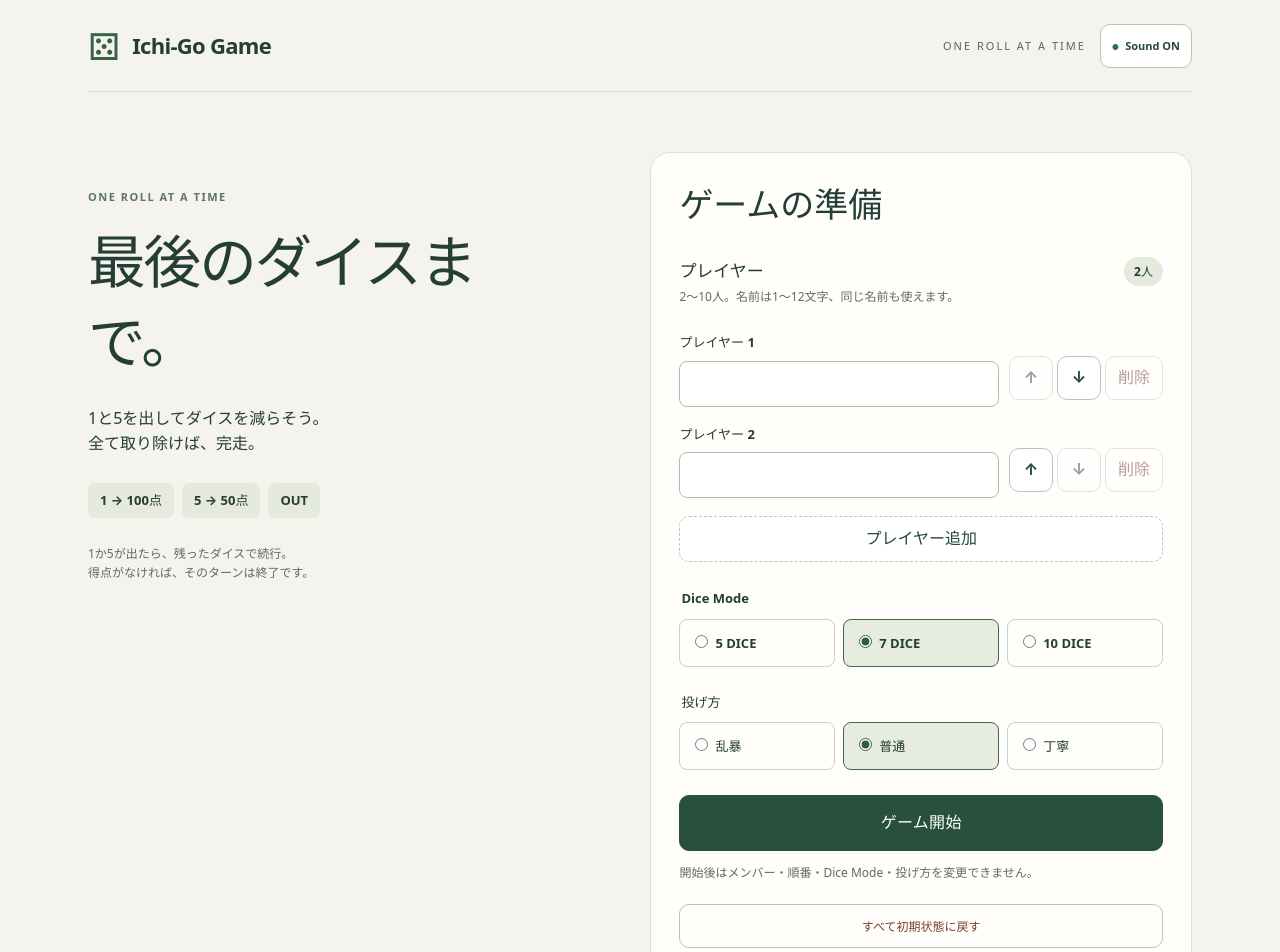
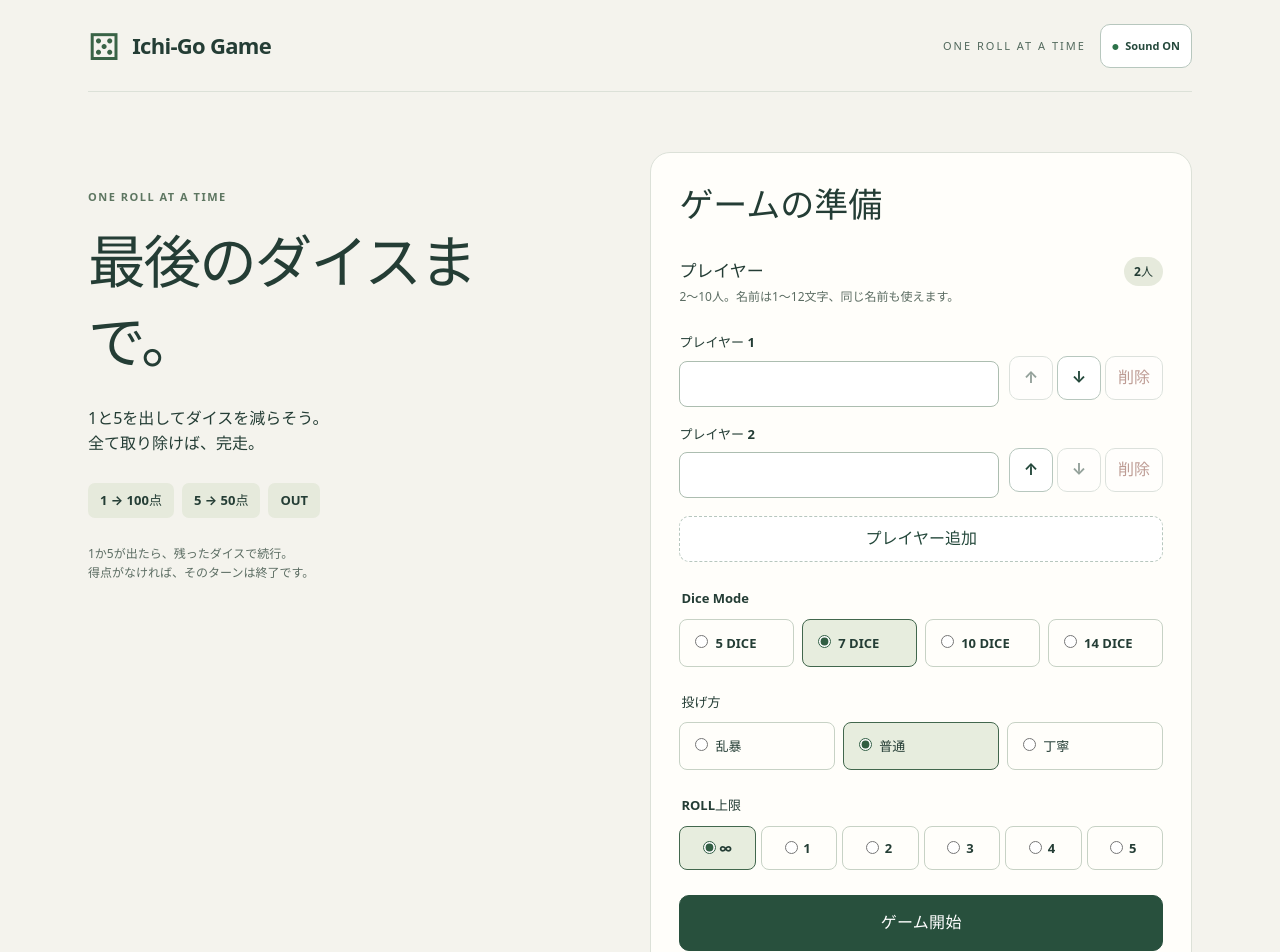
Before and after one commit to Ackeyb/IchiGo, a React (Vite) app: page / in a window 1280 px wide. Shown: the top 952 px of the page. Built offline with nearby package versions, Linux system fonts and the light colour scheme.

Commit message:
feat: add v3 setup and replay controls

```diff
--- a/src/app/App.tsx
+++ b/src/app/App.tsx
@@ -204,7 +204,7 @@ export function App({ random = mathRandomSource, store: suppliedStore, dicePrese
       : confirm.action === 'newGame' ? '新しいゲームに戻りますか？'
         : confirm.action === 'fullReset' ? 'すべて初期状態に戻しますか？' : 'ゲームを終了しますか？'}
       {...(confirm.action === 'fullReset' ? {
-        description: 'プレイヤー名・順番・Dice Mode・投げ方が初期状態に戻ります。Sound設定は維持されます。',
+        description: 'プレイヤー名・順番・Dice Mode・投げ方・ROLL上限が初期状態に戻ります。Sound設定は維持されます。',
         confirmLabel: '初期状態に戻す',
       } : {})}
       onCancel={() => setConfirm(null)} onConfirm={() => { store.dispatch(confirm.revision, { type: confirm.action }); setConfirm(null); }} />}
--- a/src/app/ReplayPreparationScreen.tsx
+++ b/src/app/ReplayPreparationScreen.tsx
@@ -23,6 +23,7 @@ export function ReplayPreparationScreen({ draft, busy, onReorder, onStart }: {
     <dl className="replay-settings" aria-label="再戦の設定">
       <div><dt>Dice Mode</dt><dd>{draft.diceMode} DICE</dd></div>
       <div><dt>投げ方</dt><dd>{styleLabels[draft.throwStyle]}</dd></div>
+      <div><dt>ROLL上限</dt><dd>{draft.rollLimit === null ? 'ROLL ∞' : `ROLL ${draft.rollLimit}回`}</dd></div>
     </dl>
     <h3>プレイ順</h3>
     <ol className="replay-players">
--- a/src/app/SetupScreen.tsx
+++ b/src/app/SetupScreen.tsx
@@ -1,10 +1,11 @@
 import { useEffect, useRef, useState } from 'react';
 import { initialSetup, nameError, validateSetup } from '../game/setup';
 import type { Setup } from '../game/setup';
-import type { DiceMode, ThrowStyle } from '../game/types';
+import type { DiceMode, RollLimit, ThrowStyle } from '../game/types';
 
 export const styleLabels: Record<ThrowStyle, string> = { rough: '乱暴', normal: '普通', careful: '丁寧' };
-const diceModes: readonly DiceMode[] = [5, 7, 10];
+const diceModes: readonly DiceMode[] = [5, 7, 10, 14];
+const rollLimits: readonly RollLimit[] = [null, 1, 2, 3, 4, 5];
 
 export function SetupScreen({ busy, onStart, onDraftChange, onFullReset, focusOnMount, initial = initialSetup() }: {
   busy: boolean;
@@ -103,9 +104,17 @@ export function SetupScreen({ busy, onStart, onDraftChange, onFullReset, focusOn
             onChange={() => update({ ...setup, throwStyle: style })} />{styleLabels[style]}
         </label>)}</div>
       </fieldset>
+      <fieldset disabled={busy}><legend>ROLL上限</legend>
+        <div className="styles roll-limits">{rollLimits.map((limit) => <label key={limit ?? 'infinity'}>
+          <input type="radio" name="roll-limit" value={limit ?? 'infinity'}
+            aria-label={limit === null ? 'ROLL上限 無制限' : `ROLL上限 ${limit}回`}
+            checked={setup.rollLimit === limit} onChange={() => update({ ...setup, rollLimit: limit })} />
+          <span aria-hidden="true">{limit ?? '∞'}</span>
+        </label>)}</div>
+      </fieldset>
       <button className="primary" type="submit" disabled={busy} onClick={(event) => { if (event.detail > 1) event.preventDefault(); }}
         onKeyDown={(event) => { if (event.repeat) event.preventDefault(); }}>ゲーム開始</button>
-      <p className="subtle">開始後はメンバー・順番・Dice Mode・投げ方を変更できません。</p>
+      <p className="subtle">開始後はメンバー・順番・Dice Mode・投げ方・ROLL上限を変更できません。</p>
       <button type="button" className="full-reset-button" disabled={busy} onClick={(event) => onFullReset(event.currentTarget)}>
         すべて初期状態に戻す
       </button>
--- a/src/app/app.css
+++ b/src/app/app.css
@@ -47,6 +47,10 @@ fieldset { border: 0; padding: 0; margin: 0 0 25px; }
 .styles { display: flex; flex-wrap: wrap; gap: 8px; margin-top: 10px; }
 .styles label { border: 1px solid #c7d2c5; padding: 12px 10px; border-radius: 8px; flex: 1; white-space: nowrap; }
 .styles label:has(:checked) { background: #e7edde; border-color: #42674d; }
+.setup-form .roll-limits { display: grid; grid-template-columns: repeat(6, minmax(0, 1fr)); gap: 5px; }
+.setup-form .roll-limits label { display: flex; align-items: center; justify-content: center; gap: 3px; min-width: 0; min-height: 44px; padding: 9px 3px; }
+.setup-form .roll-limits input { flex: 0 0 auto; margin: 0; }
+.setup-form .roll-limits span { min-width: 1em; text-align: center; }
 input[type="radio"] { accent-color: #315e43; margin-right: 7px; }
 .primary { width: 100%; background: #28503d; color: white; border-color: #28503d; min-height: 56px; font-size: 16px; letter-spacing: .02em; }
 .primary:hover:not(:disabled) { background: #193b2a; }
@@ -255,6 +259,9 @@ dialog h2 { font-size: 22px; }
   .replay-players .player-controls { grid-column: 2; justify-content: start; }
   .styles { display: grid; grid-template-columns: 1fr; }
   .styles label { min-height: 44px; }
+  .setup-form .roll-limits { grid-template-columns: repeat(6, minmax(0, 1fr)); }
+  .setup-form .roll-limits label { min-height: 44px; padding-inline: 1px; }
+  .setup-form .roll-limits input { margin-right: 2px; }
   .game-summary { gap: 5px 9px; }
   .game-summary strong { width: 100%; text-align: center; }
   .penalty-equation { gap: 5px; }
```
Also changed, not shown: 2 other files (tests, documents, lock files or other folders).
